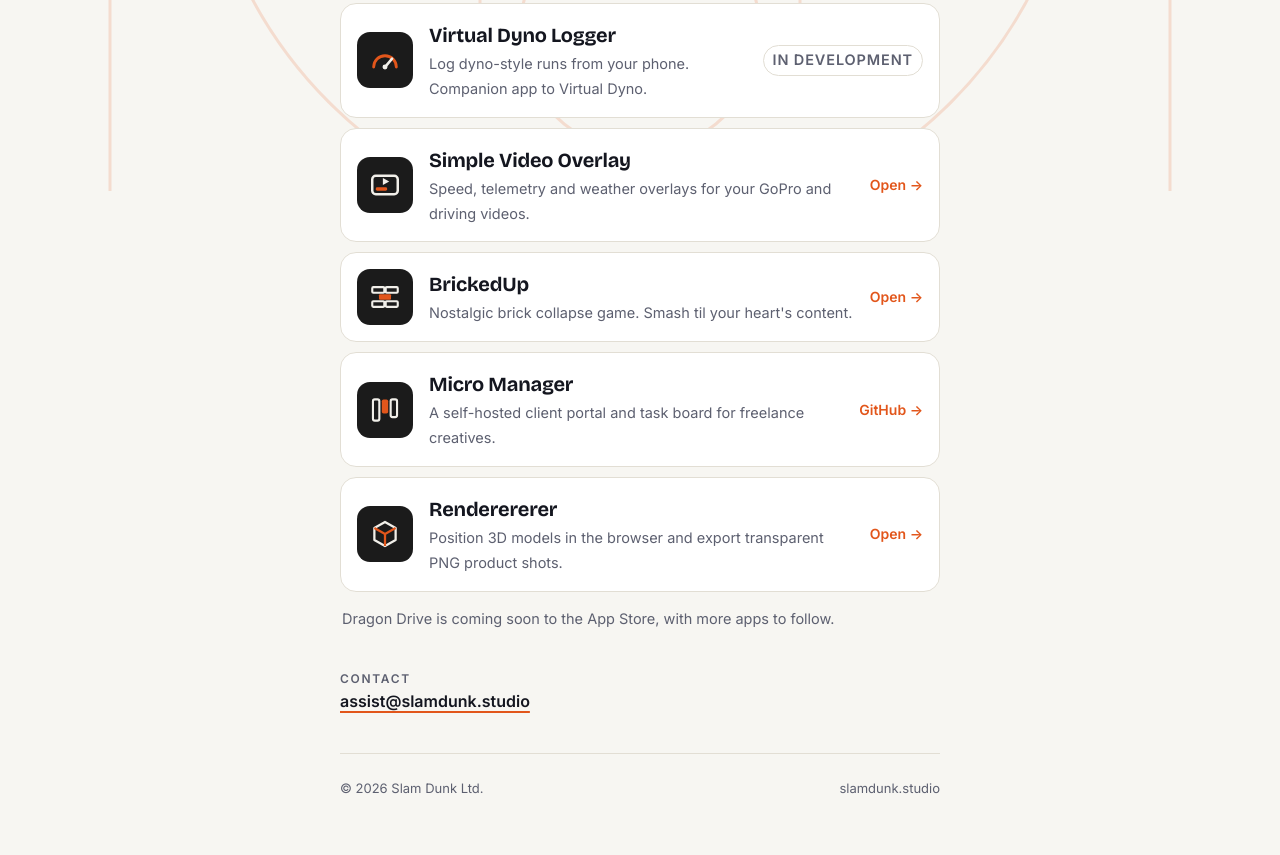
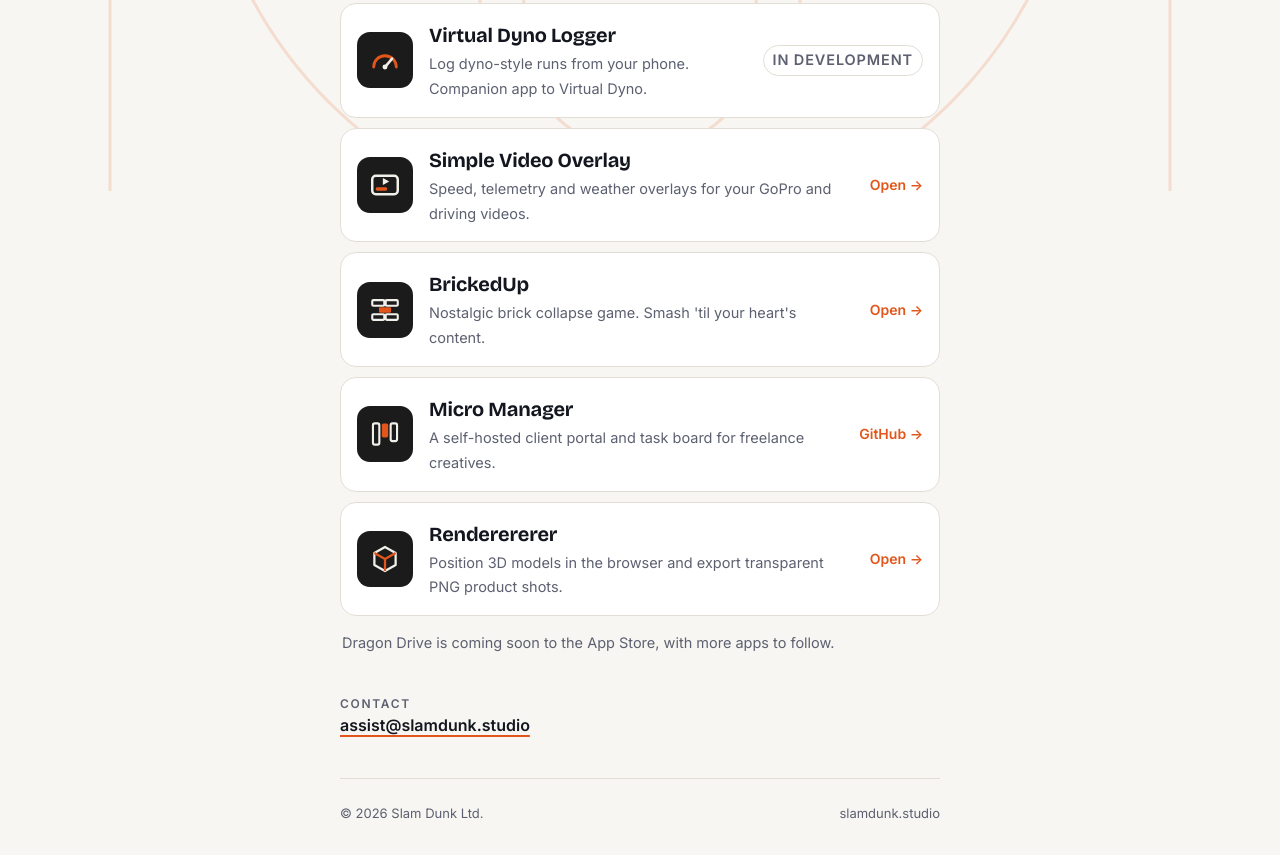
Before and after one commit to syntaxless/slam-dunk, a plain HTML site: page index.html in a window 1280 px wide. Shown: the part 657-1512 px from the top of the page. Before the commit the page ends 1488 px from the top, so only its background shows below. Drawn offline with nearby package versions, Linux system fonts and the light colour scheme.

Commit message:
Spell 'til with an apostrophe
Co-Authored-By: Claude Opus 5.5 <noreply@anthropic.com>
Claude-Session: https://claude.ai/code/session_01PpiA3QHAVFEGkwd2vtYzDr

```diff
--- a/index.html
+++ b/index.html
@@ -124,7 +124,7 @@ footer{margin-top:auto;padding-top:24px;border-top:1px solid var(--line);display
       <span class="icon mono" aria-hidden="true">
         <svg viewBox="0 0 48 48" width="34" height="34"><g fill="none" stroke="#f1efe9" stroke-width="3" stroke-linejoin="round"><rect x="6" y="10" width="17" height="8" rx="1.5"/><rect x="25" y="10" width="17" height="8" rx="1.5"/><rect x="6" y="30" width="17" height="8" rx="1.5"/><rect x="25" y="30" width="17" height="8" rx="1.5"/></g><rect x="15.5" y="20" width="17" height="8" rx="1.5" fill="#e2561b"/></svg>
       </span>
-      <div><b>BrickedUp</b><span>Nostalgic brick collapse game. Smash til your heart's content.</span></div>
+      <div><b>BrickedUp</b><span>Nostalgic brick collapse game. Smash 'til your heart's content.</span></div>
       <span class="go">Open →</span>
     </a>
     <a class="app" href="https://github.com/syntaxless/micro-manager" target="_blank" rel="noopener">
```
